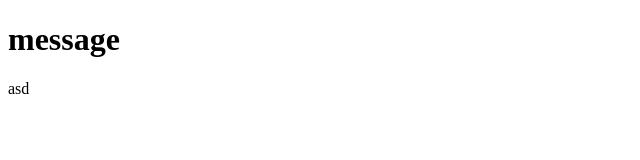
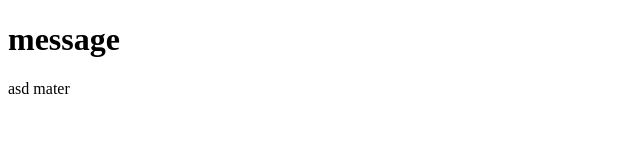
Before and after one commit to wnstlr0615/gitStudyCh06, a plain HTML site: page index.html in a window 1280 px wide. Shown: the full height of the page, 0-640 px from the left. Drawn offline with Linux system fonts and the light colour scheme.

Commit message:
i am master

```diff
--- a/index.html
+++ b/index.html
@@ -8,5 +8,6 @@
 <body>
     <h1>message</h1>
     asd
+    mater
 </body>
 </html>
```
